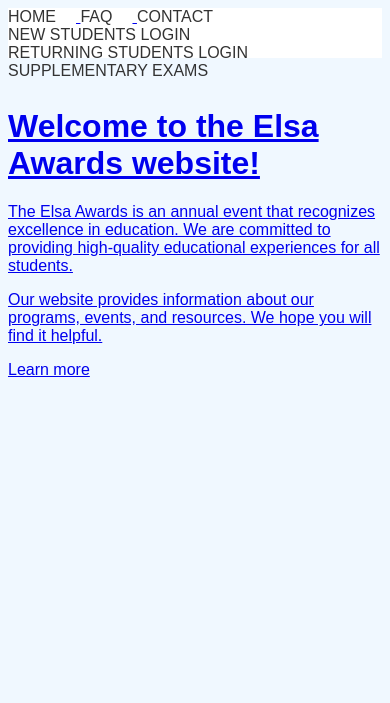
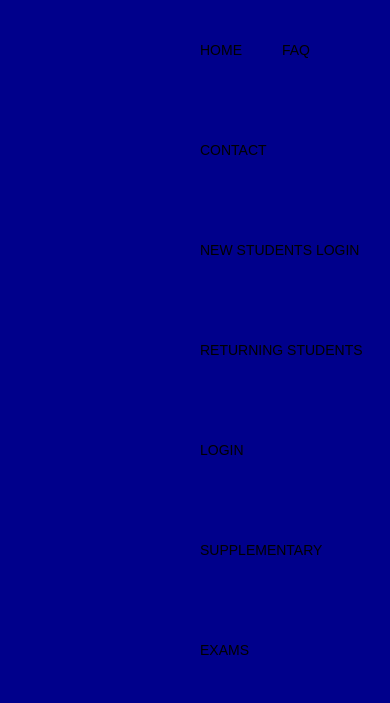
Before and after one commit to Jessi-Ikong/ElsaAwards, a plain HTML site: page index.html in a window 390 px wide. Drawn offline with Linux system fonts and the light colour scheme.

Commit message:
made design responsive

```diff
--- a/index.html
+++ b/index.html
@@ -3,53 +3,57 @@
 <head>
     <meta charset="UTF-8">
     <meta http-equiv="X-UA-Compatible" content="IE=edge">
+    <meta name="viewport" content="width=, initial-scale=1.0">
+    <title>Document</title>
     <meta name="viewport" content="width=device-width, initial-scale=1.0">
-  <title>Document</title>
     <style>
-    body {
-      background-color: #f0f8ff;
-      font-family: sans-serif;
-    }
-
-    nav {
-      background-color: #ffffff;
-      height: 50px;
-      width: 100%;
-      position: sticky;
-      top: 0;
-      z-index: 100;
-    }
-
-    ul {
+        * {
             margin: 0;
             padding: 0;
         }
 
+        body {
+            background-color: darkblue;
+            text-decoration: none;
+        }
+
+        nav {
+                width: 100%;
+                height: 100px;
+                background-color: white;
+                display: inline;
+
+        }
+        ul {
+            margin-left: 180px;
+        }
         ul li {
             list-style: none;
             display: inline-block;
-      margin-right: 20px;
+            float: left;
+            line-height: 100px ;
+
+        }
+        ul li a:hover {
+            color: blueviolet;
+
+        }
+        ul li a {
+            display: block;
+            text-decoration: none;
+            font-size: 14px;
+            font-family: arial;
+            color: black;
+            padding: 0 20px;
+
         }
 
-    ul li a {
-      text-decoration: none;
-      font-size: 16px;
-      color: #333333;
-    }
-
-    ul li a:hover {
-      color: #000000;
-    }
-
-    main {
-      margin-top: 50px;
-    }
     </style>
 </head>
 <body>
 <nav>
    <ul>
-      <li><a href="#">HOME</li>
+    <li><a href="C:\Users\1030 G2\OneDrive\Desktop\HTML\ELSA.HTML">HOME</li>
     <li><a href="#">FAQ</li>
     <li><a href="#">CONTACT</li>
     <li><a href="#">NEW STUDENTS LOGIN</li>
@@ -58,11 +62,7 @@
    </ul>
 </nav>
 
-  <main>
-    <h1>Welcome to the Elsa Awards website!</h1>
-    <p>The Elsa Awards is an annual event that recognizes excellence in education. We are committed to providing high-quality educational experiences for all students.</p>
-    <p>Our website provides information about our programs, events, and resources. We hope you will find it helpful.</p>
-    <a href="#">Learn more</a>
-  </main>
+
+</div>
 </body>
 </html>
```
Lines whose indentation alone changed are shown as unchanged.
